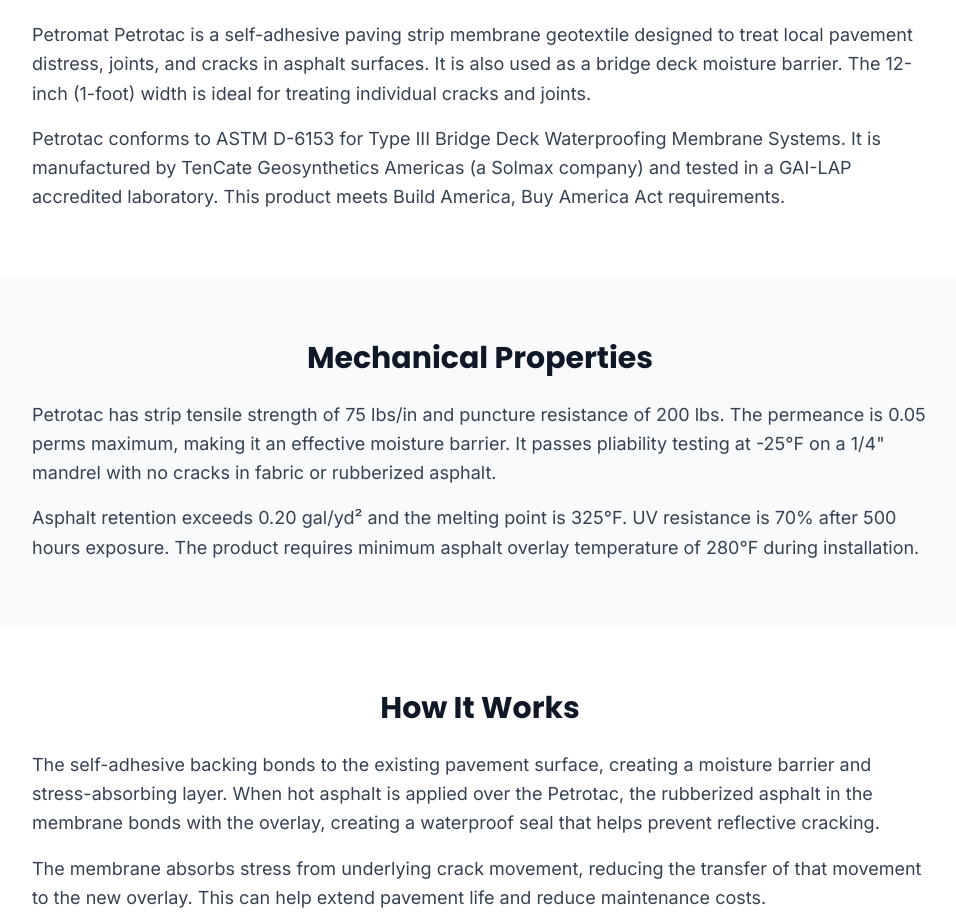
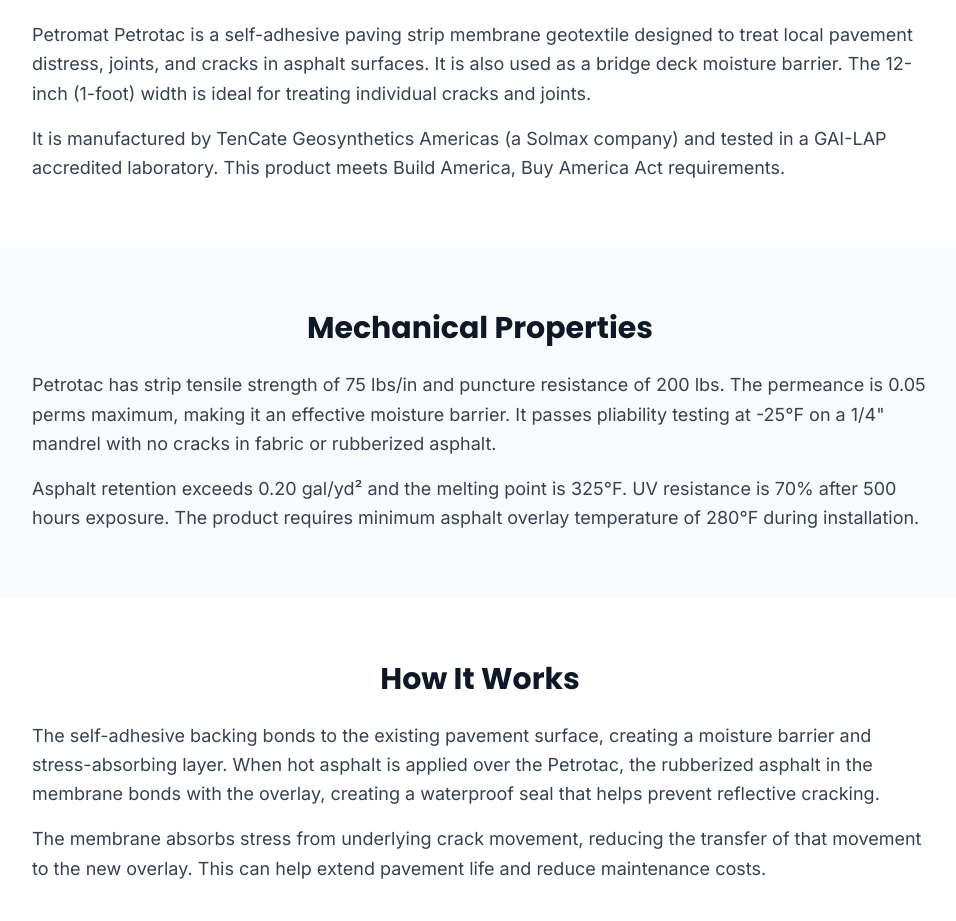
Before and after one commit to asphaltfabrics1-cpu/buygeogrid.com, a Next.js app: page /petrotac-1ft in a window 1280 px wide. Shown: the part 1160-2081 px from the top of the page, without its empty margins (160-1116 px from the left). Built offline with nearby package versions, Linux system fonts and the light colour scheme.

Commit message:
Remove ASTM D-6153 claim from Petrotac product pages

```diff
--- a/app/petrotac-15ft/page.tsx
+++ b/app/petrotac-15ft/page.tsx
@@ -62,7 +62,7 @@
               Petromat Petrotac is a self-adhesive paving strip membrane geotextile designed to treat local pavement distress, joints, and cracks in asphalt surfaces. It is also used as a bridge deck moisture barrier. The 18-inch (1.5-foot) width provides wider coverage for treating joints and areas with multiple cracks.
             </p>
             <p className="text-lg text-gray-700 leading-relaxed">
-              Petrotac conforms to ASTM D-6153 for Type III Bridge Deck Waterproofing Membrane Systems. It is manufactured by TenCate Geosynthetics Americas (a Solmax company) and tested in a GAI-LAP accredited laboratory. This product meets Build America, Buy America Act requirements.
+              It is manufactured by TenCate Geosynthetics Americas (a Solmax company) and tested in a GAI-LAP accredited laboratory. This product meets Build America, Buy America Act requirements.
             </p>
           </div>
         </section>
--- a/app/petrotac-1ft/page.tsx
+++ b/app/petrotac-1ft/page.tsx
@@ -62,7 +62,7 @@
               Petromat Petrotac is a self-adhesive paving strip membrane geotextile designed to treat local pavement distress, joints, and cracks in asphalt surfaces. It is also used as a bridge deck moisture barrier. The 12-inch (1-foot) width is ideal for treating individual cracks and joints.
             </p>
             <p className="text-lg text-gray-700 leading-relaxed">
-              Petrotac conforms to ASTM D-6153 for Type III Bridge Deck Waterproofing Membrane Systems. It is manufactured by TenCate Geosynthetics Americas (a Solmax company) and tested in a GAI-LAP accredited laboratory. This product meets Build America, Buy America Act requirements.
+              It is manufactured by TenCate Geosynthetics Americas (a Solmax company) and tested in a GAI-LAP accredited laboratory. This product meets Build America, Buy America Act requirements.
             </p>
           </div>
         </section>
```
